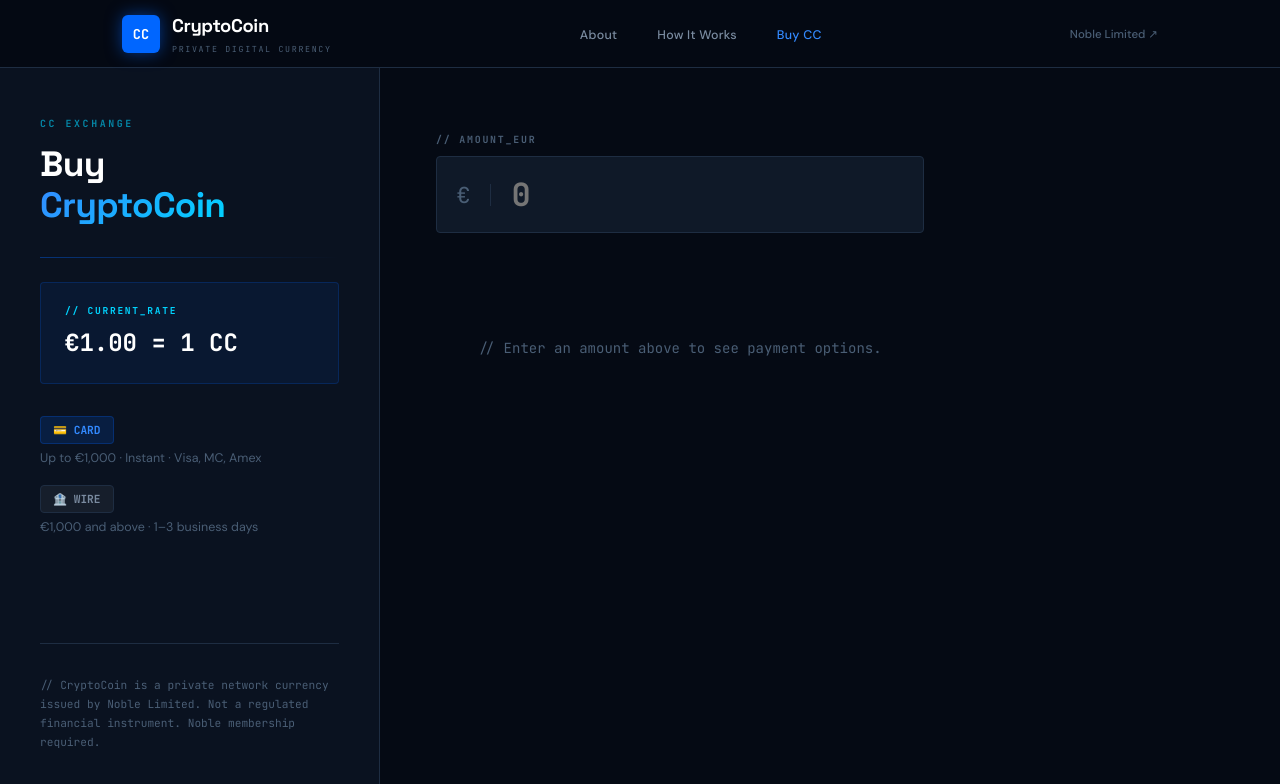
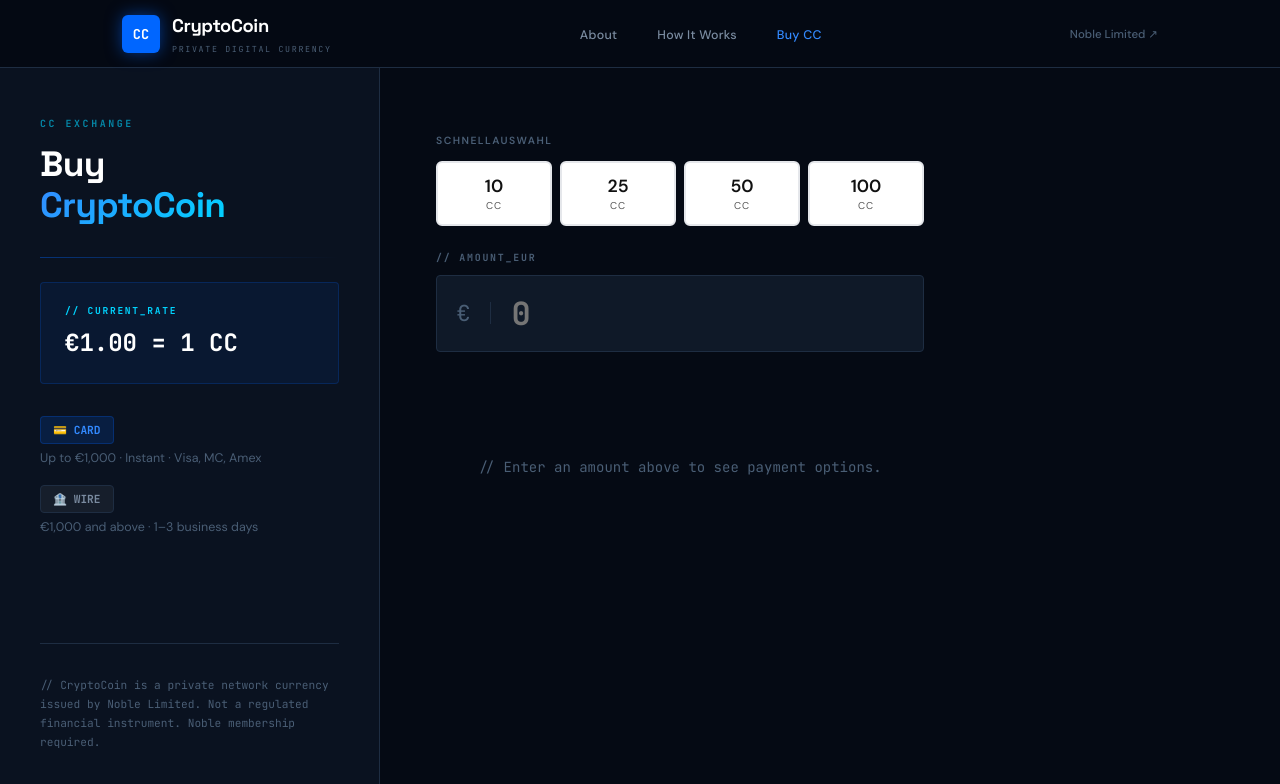
Before and after one commit to haraldlinhart-prog/crypto-coins, a Next.js app: page /buy in a window 1280 px wide. Shown: the top 784 px of the page. Built offline with nearby package versions, Linux system fonts and the light colour scheme.

Commit message:
Add 10/25/50/100 CC quick-buy packages

```diff
--- a/app/buy/page.tsx
+++ b/app/buy/page.tsx
@@ -142,6 +142,37 @@ export default function BuyPage() {
           ) : (
             <>
               <div className="amount-section">
+              {/* Quick packages */}
+              <div style={{ marginBottom: '1.5rem' }}>
+                <label style={{ fontSize: '0.65rem', fontWeight: 700, letterSpacing: '0.14em', textTransform: 'uppercase', color: 'var(--muted)', display: 'block', marginBottom: '0.75rem' }}>Schnellauswahl</label>
+                <div style={{ display: 'grid', gridTemplateColumns: 'repeat(4, 1fr)', gap: '0.5rem' }}>
+                  {[10, 25, 50, 100].map(pkg => (
+                    <button
+                      key={pkg}
+                      onClick={() => setAmount(String(pkg))}
+                      style={{
+                        padding: '0.75rem 0.5rem',
+                        border: `2px solid ${amount === String(pkg) ? '#0066FF' : '#e5e7eb'}`,
+                        background: amount === String(pkg) ? '#0066FF' : '#fff',
+                        color: amount === String(pkg) ? '#fff' : '#111',
+                        borderRadius: '6px',
+                        cursor: 'pointer',
+                        fontFamily: 'inherit',
+                        transition: 'all 0.15s',
+                        display: 'flex',
+                        flexDirection: 'column' as const,
+                        alignItems: 'center',
+                        gap: '2px',
+                      }}
+                    >
+                      <span style={{ fontSize: '1.1rem', fontWeight: 700 }}>{pkg}</span>
+                      <span style={{ fontSize: '0.62rem', opacity: 0.7, letterSpacing: '0.08em' }}>CC</span>
+                    </button>
+                  ))}
+                </div>
+              </div>
+
+
                 <label className="field-label">// amount_eur</label>
                 <div className="amount-input-wrap">
                   <span className="currency-sign">€</span>
```
